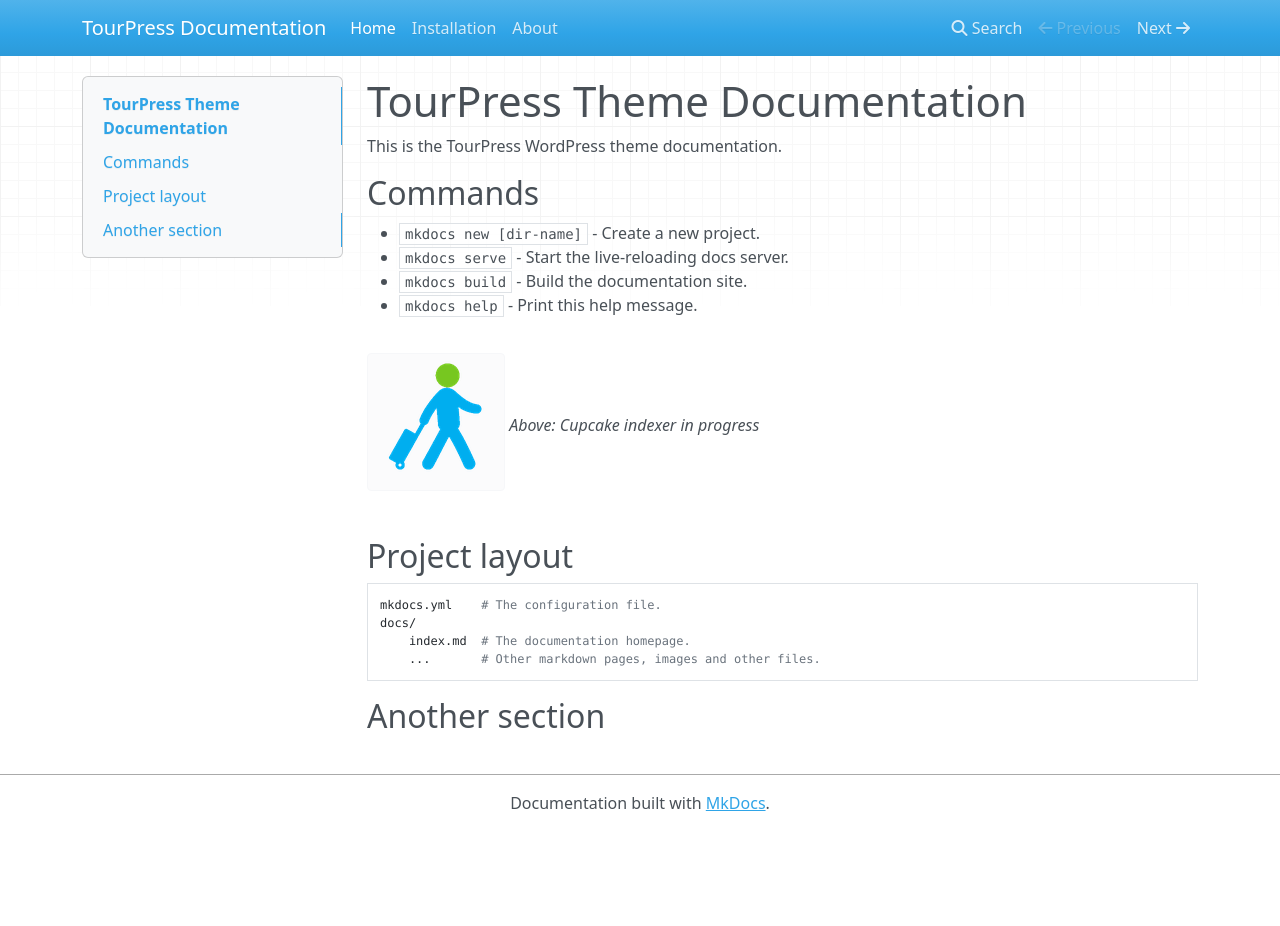
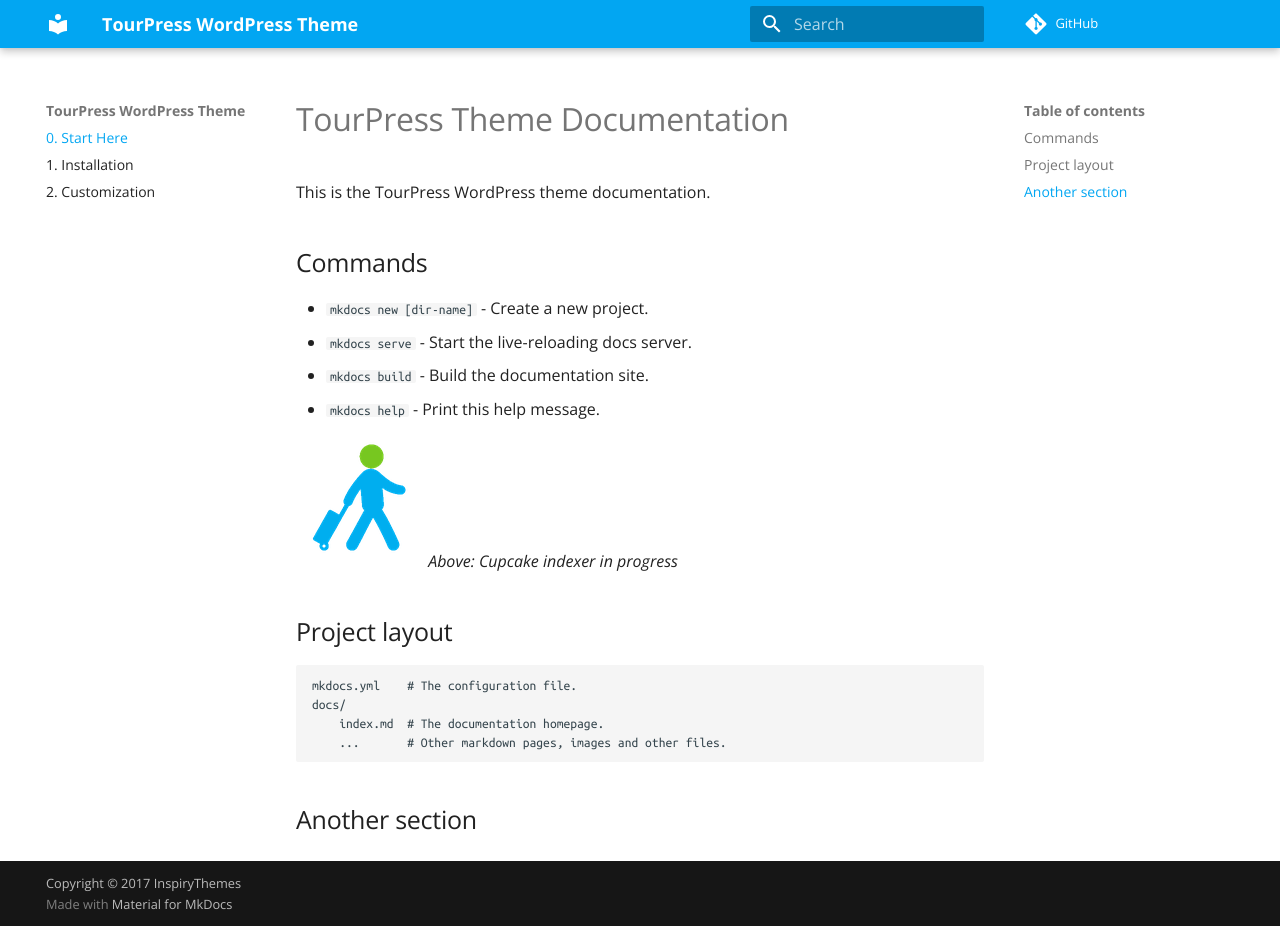
Before and after one commit to fahidjavid/doc-test, an MkDocs documentation site: the page built from docs/index.md, in a window 1280 px wide and 926 px high. Built offline with MkDocs 1.6.1 and Material for MkDocs 9.7.7, drawn with Linux system fonts in a browser that asks for light colours; nearby versions of some CDN libraries; comment, search, counter and statistics services are not loaded; old or Windows-style settings are respelled for this version of MkDocs.

Commit message:
Completed all basic configuration of mkdocs.yml file

```diff
--- a/mkdocs.yml
+++ b/mkdocs.yml
@@ -1,6 +1,58 @@
-site_name: TourPress Documentation
+# Documentation for TourPress WordPress theme.
+#
+# Author: Fahid Javid
+#
+# MKDOCS http://www.mkdocs.org/
+# mkdocs-material http://squidfunk.github.io/mkdocs-material/
+# License: The MIT License (MIT)
+
+# Branding
+site_name: TourPress WordPress Theme
+site_description: 'Documentation for TourPress WordPress theme.'
+site_author: 'Fahid Javid'
+site_url: 'https://fahidjavid.github.io/tp-doc'
+
+# Repository
+repo_name: 'GitHub'
+repo_url: 'https://github.com/fahidjavid/tp-doc'
+
+# Copyright
+copyright: 'Copyright &copy; 2017 InspiryThemes'
+
+theme: 'material'
+theme_dir: 'mkdocs-material/material'
+
+
+extra:
+  version: 1.0
+  palette:
+    primary: 'light-blue'
+    accent: 'green'
+  font:
+      text: 'Open Sans'
+      code: 'Ubuntu Mono'
+
 pages:
-    - Home: index.md
-    - Installation: installation.md
-    - About: about.md
-theme:
+    - 0. Start Here: index.md
+    - 1. Installation: installation.md
+    - 2. Customization: about.md
+
+markdown_extensions:
+  - admonition
+  - codehilite(guess_lang=true,linenums=true)
+  - toc(permalink=true)
+  - footnotes
+  - pymdownx.arithmatex
+  - pymdownx.betterem(smart_enable=all)
+  - pymdownx.caret
+  - pymdownx.critic
+  - pymdownx.emoji:
+     emoji_generator: !!python/name:pymdownx.emoji.to_svg
+  - pymdownx.inlinehilite
+  - pymdownx.magiclink
+  - pymdownx.mark
+  - pymdownx.smartsymbols
+  - pymdownx.superfences
+  - pymdownx.tasklist(custom_checkbox=true)
+  - pymdownx.tilde
+  - meta
```
